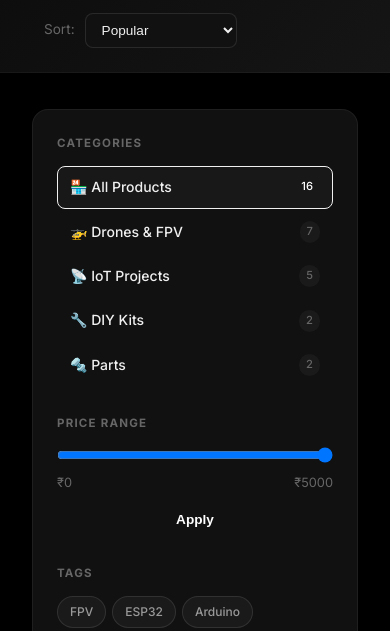
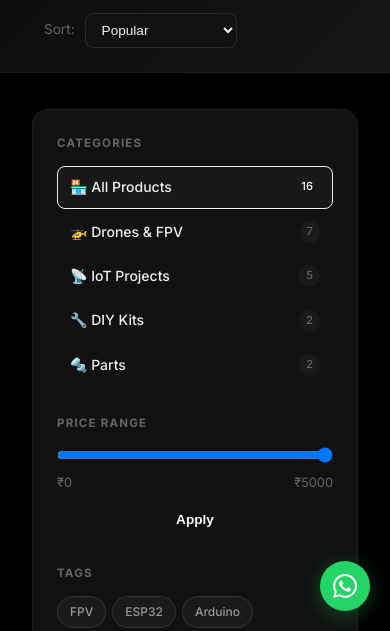
Before and after one commit to vaishnavi2026-debug/robotech-store, a website: page static_site/store.html in a window 390 px wide. Shown: the part 213-844 px from the top of the page. Drawn offline with Linux system fonts and the light colour scheme.

Commit message:
feat: Add WhatsApp button, remove chatbot, clean up nav across all pages

```diff
--- a/static_site/store.html
+++ b/static_site/store.html
@@ -106,14 +106,10 @@
     </div>
 
     <!-- CHAT WIDGET -->
-    <div class="chat-widget" id="chatWidget">
-        <div class="chat-window" id="chatWindow">
-            <div class="chat-header"><span>⚡ Support</span><button onclick="toggleChat()">−</button></div>
-            <div class="chat-messages" id="chatMessages"><div class="chat-msg bot"><span>Hi! Need help finding something?</span></div></div>
-            <div class="chat-input-wrap"><input type="text" id="chatInput" placeholder="Type..." autocomplete="off"><button id="chatSend">→</button></div>
-        </div>
-        <button class="chat-fab" id="chatFab" onclick="toggleChat()">💬</button>
-    </div>
+    <!-- WHATSAPP BUTTON -->
+    <a href="https://wa.me/91XXXXXXXXXX?text=Hi%2C%20I%20want%20to%20know%20more%20about%20your%20products" target="_blank" class="whatsapp-btn" aria-label="Chat on WhatsApp">
+        <svg width="28" height="28" viewBox="0 0 24 24" fill="white"><path d="M17.472 14.382c-.297-.149-1.758-.867-2.03-.967-.273-.099-.471-.148-.67.15-.197.297-.767.966-.94 1.164-.173.199-.347.223-.644.075-.297-.15-1.255-.463-2.39-1.475-.883-.788-1.48-1.761-1.653-2.059-.173-.297-.018-.458.13-.606.134-.133.298-.347.446-.52.149-.174.198-.298.298-.497.099-.198.05-.371-.025-.52-.075-.149-.669-1.612-.916-2.207-.242-.579-.487-.5-.669-.51-.173-.008-.371-.01-.57-.01-.198 0-.52.074-.792.372-.272.297-1.04 1.016-1.04 2.479 0 1.462 1.065 2.875 1.213 3.074.149.198 2.096 3.2 5.077 4.487.709.306 1.262.489 1.694.625.712.227 1.36.195 1.871.118.571-.085 1.758-.719 2.006-1.413.248-.694.248-1.289.173-1.413-.074-.124-.272-.198-.57-.347m-5.421 7.403h-.004a9.87 9.87 0 01-5.031-1.378l-.361-.214-3.741.982.998-3.648-.235-.374a9.86 9.86 0 01-1.51-5.26c.001-5.45 4.436-9.884 9.888-9.884 2.64 0 5.122 1.03 6.988 2.898a9.825 9.825 0 012.893 6.994c-.003 5.45-4.437 9.884-9.885 9.884m8.413-18.297A11.815 11.815 0 0012.05 0C5.495 0 .16 5.335.157 11.892c0 2.096.547 4.142 1.588 5.945L.057 24l6.305-1.654a11.882 11.882 0 005.683 1.448h.005c6.554 0 11.89-5.335 11.893-11.893a11.821 11.821 0 00-3.48-8.413z"/></svg>
+    </a>
 
     <script src="https://checkout.razorpay.com/v1/checkout.js"></script>
     <script src="app.js"></script>
--- a/static_site/styles.css
+++ b/static_site/styles.css
@@ -439,3 +439,32 @@ img { display:block; max-width:100%; }
     .vm-grid { grid-template-columns:1fr; }
     .big-quote { font-size:1.1rem; }
 }
+
+
+/* ===========================
+   WHATSAPP BUTTON
+=========================== */
+.whatsapp-btn {
+    position:fixed;
+    bottom:28px;
+    right:28px;
+    width:56px;
+    height:56px;
+    border-radius:50%;
+    background:#25D366;
+    display:flex;
+    align-items:center;
+    justify-content:center;
+    box-shadow:0 4px 20px rgba(37,211,102,0.3);
+    z-index:3000;
+    transition:transform 0.2s ease, box-shadow 0.2s ease;
+}
+.whatsapp-btn:hover {
+    transform:scale(1.1);
+    box-shadow:0 6px 28px rgba(37,211,102,0.4);
+}
+
+@media (max-width:768px) {
+    .whatsapp-btn { bottom:20px; right:20px; width:50px; height:50px; }
+    .whatsapp-btn svg { width:24px; height:24px; }
+}
```
Also changed, not shown: static_site/index.html (+5 -0 lines).
